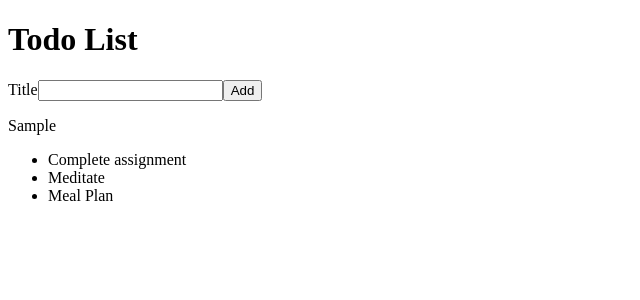
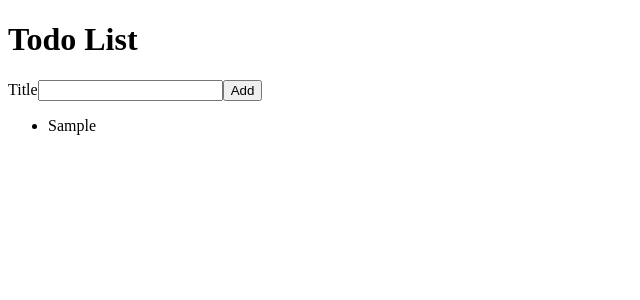
Before and after one commit to sarahanngwynn/ctd-react, a React (Create React App) app: page / in a window 1280 px wide. Both pictures are taken after typing "Sample" into the empty fields and a click on the button "Add". Shown: the top 300 px of the page, without its empty margins (0-640 px from the left). Built offline with nearby package versions, Linux system fonts and the light colour scheme.

Commit message:
refactor to add to list

```diff
--- a/src/AddTodoForm.js
+++ b/src/AddTodoForm.js
@@ -1,17 +1,32 @@
 import React from "react";
+import { useState } from 'react';
 
-export default function AddTodoForm(props) {
+export default function AddTodoForm({ onAddTodo }) {
+const[todoTitle, setTodoTitle] = useState("");
+
+const handleTitleChange = (event) => {
+const newTodoTitle = event.target.value;
+setTodoTitle(newTodoTitle);
+
+}
 
     const handleAddTodo = (event) => {
        event.preventDefault();
-        const todoTitle = event.target.title.value;
-          props.onAddTodo(todoTitle);
-         event.target.title.value = "";
+          onAddTodo({ title: todoTitle, id: Date.now() });
+          setTodoTitle("");
     };
     return (
         <form onSubmit ={handleAddTodo}>
-            <label>Title</label>
-            <input name="title" id="todoTitle" htmlFor="todoTitle"></input>
+            <label
+            htmlFor="todoTitle">
+                Title
+                </label>
+            <input
+            value = {todoTitle}
+            onChange = {handleTitleChange}
+            name="title"
+            id="todoTitle"
+            ></input>
             <button type="submit">Add</button>
         </form>
     )
--- a/src/App.js
+++ b/src/App.js
@@ -5,15 +5,18 @@ import { useState } from 'react';
 
 
 function App() {
-  const [newTodo, setNewTodo] = useState("");
+  const [todoList, setTodoList] = useState([]);
+  const addTodo = (newTodo) => {
+setTodoList([...todoList, newTodo]);
+  };
+
   return (
     <div>
       <header>
          <h1>Todo List</h1>
         </header>
-        <AddTodoForm onAddTodo={setNewTodo} />
-        <p>{newTodo}</p>
-        <TodoList />
+        <AddTodoForm onAddTodo={addTodo} />
+        <TodoList todoList={todoList}/>
     </div>
   )
 }
--- a/src/TodoList.js
+++ b/src/TodoList.js
@@ -1,27 +1,13 @@
 import React from "react";
 import TodoListItem from './TodoListItem'
 
-const todoList = [{
-    id: 1,
-    title: "Complete assignment"
-  },
-  {
-    id: 3,
-    title: "Meditate"
-  },
-  {
-    id: 4,
-    title: "Meal Plan"
-  },
-  ];
-  export default function TodoList(){
-    const listItems = todoList.map(function(todo) {
-     return <TodoListItem key={todoList.id} todo={todo} />
-    })
-    return(
-      <div key ={todoList.id}>
-       <ul >{listItems}</ul>
-      </div>
-    );
+  export default function TodoList({ todoList }) {
+    return (
+    <ul>
+      {todoList.map((todo) => (
 
+        <TodoListItem key={todo.id} todo={todo} />
+      ))}
+   </ul>
+     );
   }
--- a/src/TodoListItem.js
+++ b/src/TodoListItem.js
@@ -1,9 +1,11 @@
 import React from "react";
 
-const TodoListItem = (props) => {
+const TodoListItem = ({ todo }) => {
   return (
-    <li key={props.key}>{props.todo.title}</li>
-  )
+    <div>
+    <li>{todo.title}</li>
+    </div>
+  );
 }
 
 export default TodoListItem
```
